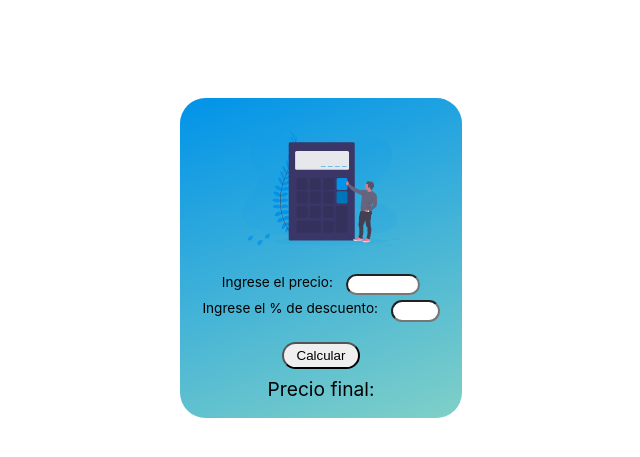
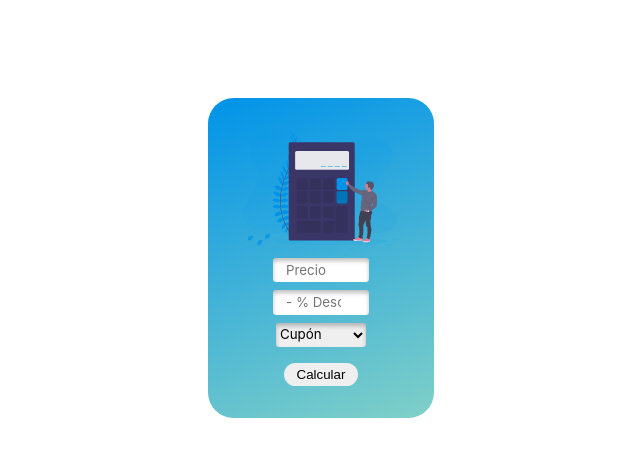
Before and after one commit to RogerPino/curso-practico-javaScript, a plain HTML site: page src/pricingAndDiscounts/index.html in a window 1280 px wide. Shown: the part 85-542 px from the top of the page, without its empty margins (319-959 px from the left). Drawn offline with Linux system fonts and the light colour scheme.

Commit message:
Select para cupones agregado

```diff
--- a/src/pricingAndDiscounts/index.html
+++ b/src/pricingAndDiscounts/index.html
@@ -17,7 +17,7 @@
       align-items: center;
     }
     .card {
-      width: 20vw;
+      width: 200px;
       max-width: 22vw;
       height: 40vh;
       background-color: #0093e9;
@@ -38,21 +38,13 @@
       font-family: -apple-system, BlinkMacSystemFont, "Segoe UI", Roboto, Oxygen,
         Ubuntu, Cantarell, "Open Sans", "Helvetica Neue", sans-serif;
     }
-    p {
-      font-family: -apple-system, BlinkMacSystemFont, "Segoe UI", Roboto, Oxygen,
-        Ubuntu, Cantarell, "Open Sans", "Helvetica Neue", sans-serif;
-      display: flex;
-      flex-flow: row nowrap;
-      align-items: flex-start;
-      margin-bottom: 0.6vh;
-      font-size: 1.7vh;
-    }
+
     .form {
       display: flex;
       flex-flow: column nowrap;
       align-items: center;
       justify-content: space-between;
-      margin-top: 3vh;
+      margin-top: 1vh;
     }
     .img {
       width: 15vw;
@@ -60,17 +52,30 @@
       margin-top: 4vh;
     }
     input {
-      width: 4vw;
-      border-radius: 15px;
+      font-family: -apple-system, BlinkMacSystemFont, "Segoe UI", Roboto, Oxygen,
+        Ubuntu, Cantarell, "Open Sans", "Helvetica Neue", sans-serif;
+      border-radius: 0.25vw;
       padding-left: 1vw;
-      padding-right: 0.5vw;
-      padding-top: 0.2vh;
-      padding-bottom: 0.1vh;
-      margin-left: 1vw;
+      padding-right: 1vw;
+      padding-top: 0.5vh;
+      padding-bottom: 0.54vh;
+      margin-bottom: 1vh;
+      border-width: 0;
+      box-shadow: inset 0px 3px 4px rgb(0 0 0 / 25%);
+      width: 70px;
     }
-    .inputDiscount {
-      width: 2vw;
+    select {
+      font-family: -apple-system, BlinkMacSystemFont, "Segoe UI", Roboto, Oxygen,
+        Ubuntu, Cantarell, "Open Sans", "Helvetica Neue", sans-serif;
+      border-radius: 0.25vw;
+      padding-right: 1vw;
+      padding-top: 0.3vh;
+      padding-bottom: 0.5vh;
+      border-width: 0;
+      box-shadow: inset 0px 3px 4px rgb(0 0 0 / 25%);
+      width: 90px;
     }
+
     #btnCalcular {
       border-radius: 15px;
       padding-left: 1vw;
@@ -78,11 +83,17 @@
       padding-top: 0.5vh;
       padding-bottom: 0.5vh;
       margin-top: 2vh;
+      border-width: 0;
     }
     .finalPrice {
       margin-top: 1vh;
       font-weight: 400;
       font-size: 1.5vw;
+    }
+    #lblFinalPrice {
+      color: rgb(53, 53, 53);
+      background-color: white;
+      border-radius: 0.25vw;
     }
   </style>
   <script src="./pricingAndDiscounts.js"></script>
@@ -94,19 +105,22 @@
     <div class="card">
       <img class="img" src="/imgs/calc.svg" />
       <form class="form">
-        <p>
-          <label for="inputPrice">Ingrese el precio: </label>
-          <input type="number" id="inputPrice" />
-        </p>
-        <p>
-          <label for="inputDiscount">Ingrese el % de descuento: </label>
-          <input class="inputDiscount" type="number" id="inputDiscount" />
-        </p>
+        <input placeholder="Precio" type="number" id="inputPrice" />
+
+        <input placeholder="- % Desc" type="number" id="inputDiscount" />
+
+        <select name="country" id="selectCoupon">
+          <option value="Sin cupon">Cupón</option>
+          <option value="Cliente nuevo">Cliente nuevo</option>
+          <option value="Cliente descontento">Cliente descontento</option>
+          <option value="Descuento temporada 1">Descuento temporada 1</option>
+          <option value="Descuento temporada 2">Descuento temporada 2</option>
+        </select>
         <button id="btnCalcular" type="button" onclick="calcularDescuento()">
           Calcular
         </button>
         <p class="finalPrice">
-          <label id="lblFinalPrice">Precio final: </label>
+          <label id="lblFinalPrice"></label>
         </p>
       </form>
     </div>
--- a/src/pricingAndDiscounts/pricingAndDiscounts.js
+++ b/src/pricingAndDiscounts/pricingAndDiscounts.js
@@ -1,7 +1,29 @@
 function calcularDescuento(
   price = parseInt(document.getElementById("inputPrice").value),
-  discount = parseInt(document.getElementById("inputDiscount").value)
+  discount = parseInt(document.getElementById("inputDiscount").value),
+  coupon = document.getElementById("selectCoupon").selectedIndex
 ) {
-  let finalPrice = (price * (100 - discount)) / 100;
-  document.getElementById("lblFinalPrice").innerHTML = finalPrice;
+  if (isNaN(price)) {
+    alert("Ingrese el precio a calcular");
+  } else {
+    switch (coupon) {
+      case 1:
+        discount = discount + 15;
+        break;
+      case 2:
+        discount = discount + 25;
+        break;
+      case 3:
+        discount = discount + 50;
+        break;
+      case 4:
+        discount = discount + 60;
+        break;
+      default:
+        discount = discount;
+    }
+
+    let finalPrice = (price * (100 - discount)) / 100;
+    document.getElementById("lblFinalPrice").innerHTML = `$${finalPrice}`;
+  }
 }
```
